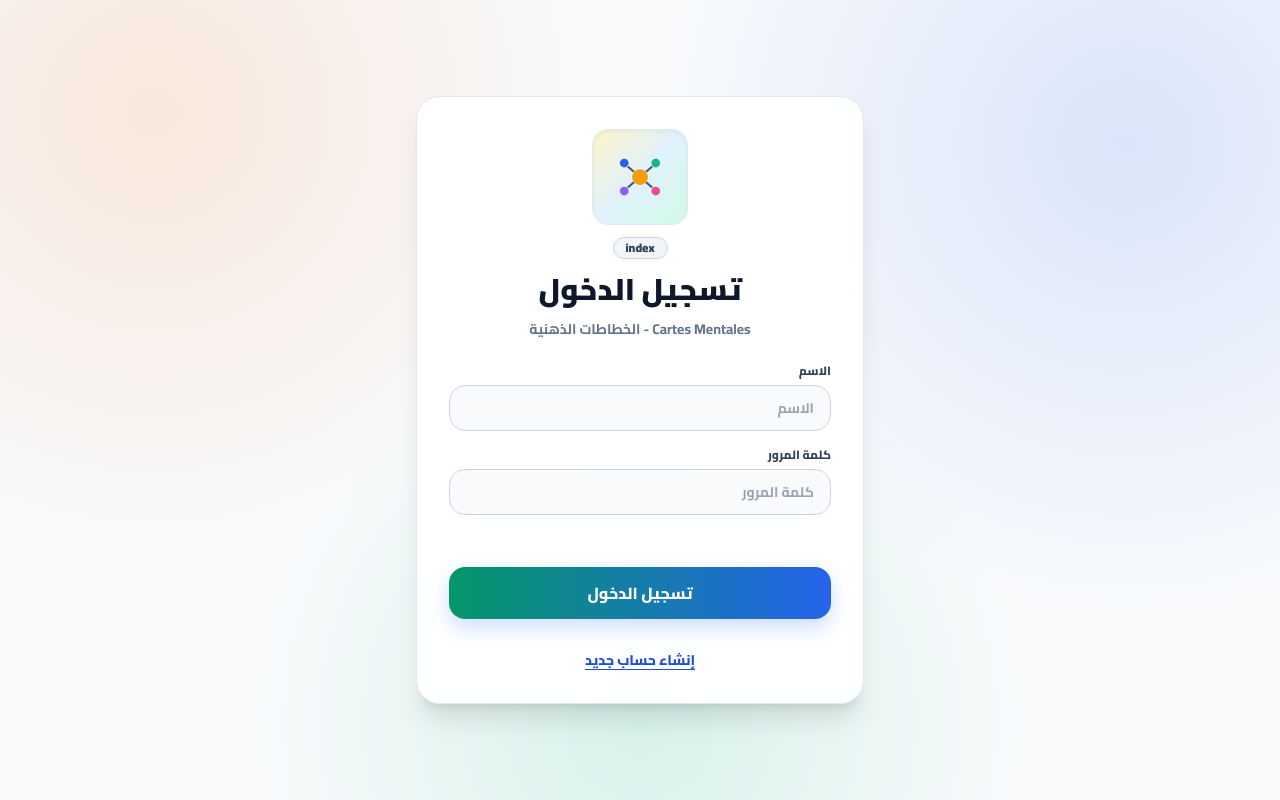
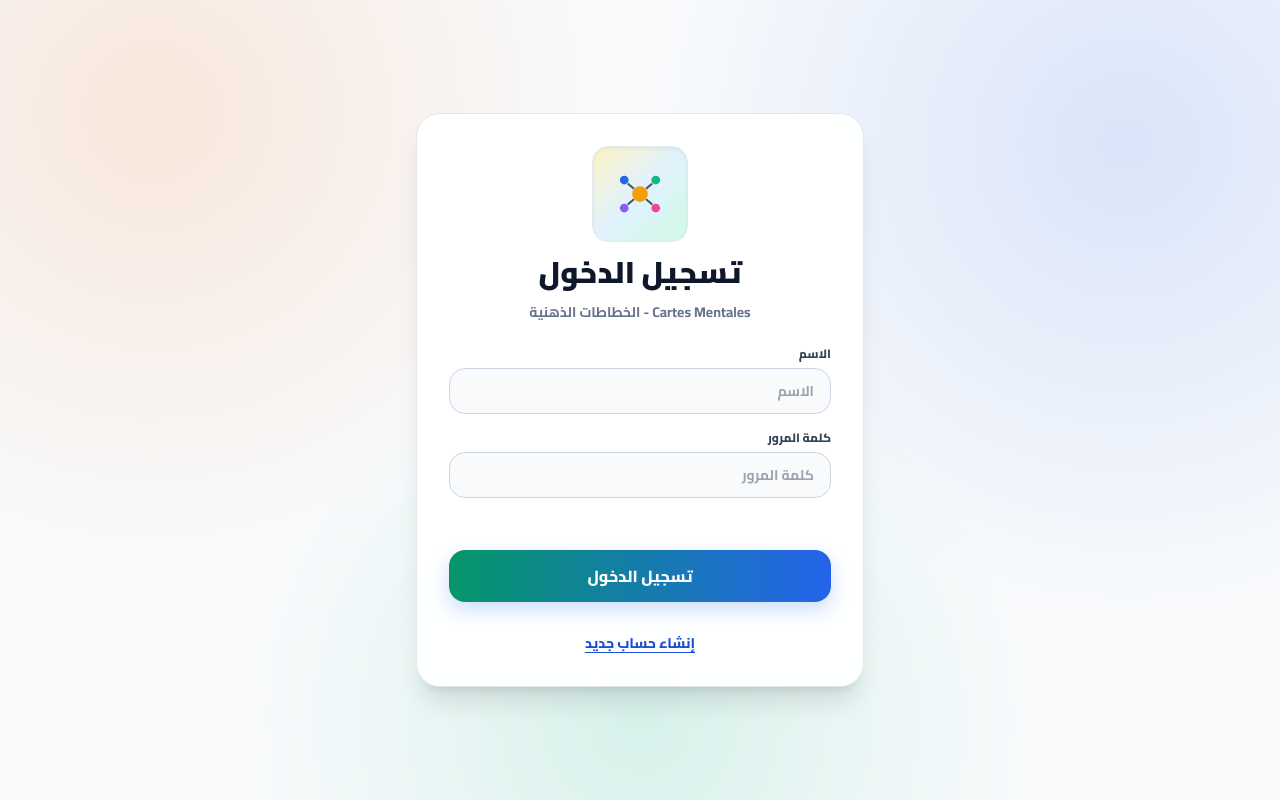
Before and after one commit to manal-08/Carte_montale, a plain HTML site: page index.html in a window 1280 px wide. Drawn offline with nearby package versions, Linux system fonts and the light colour scheme; no server answers.

Commit message:
Change page title from 'index' to 'Home'

```diff
--- a/index.html
+++ b/index.html
@@ -3,7 +3,7 @@
 <head>
   <meta charset="UTF-8" />
   <meta name="viewport" content="width=device-width, initial-scale=1.0" />
-  <title>index</title>
+  <title>Home</title>
 
   <!-- Tailwind CSS via CDN -->
   <script src="https://cdn.tailwindcss.com"></script>
@@ -70,7 +70,6 @@
             <line x1="39" y1="38" x2="46" y2="44" stroke="#475569" stroke-width="2.5" />
           </svg>
         </div>
-        <span class="inline-block px-3 py-0.5 rounded-full bg-slate-100 border border-slate-300 text-xs font-black text-slate-700">index</span>
         <h1 id="authHeading" class="text-2xl sm:text-3xl font-black text-slate-900">تسجيل الدخول</h1>
         <p class="text-xs sm:text-sm font-bold text-slate-500">Cartes Mentales - الخطاطات الذهنية</p>
       </div>
```
